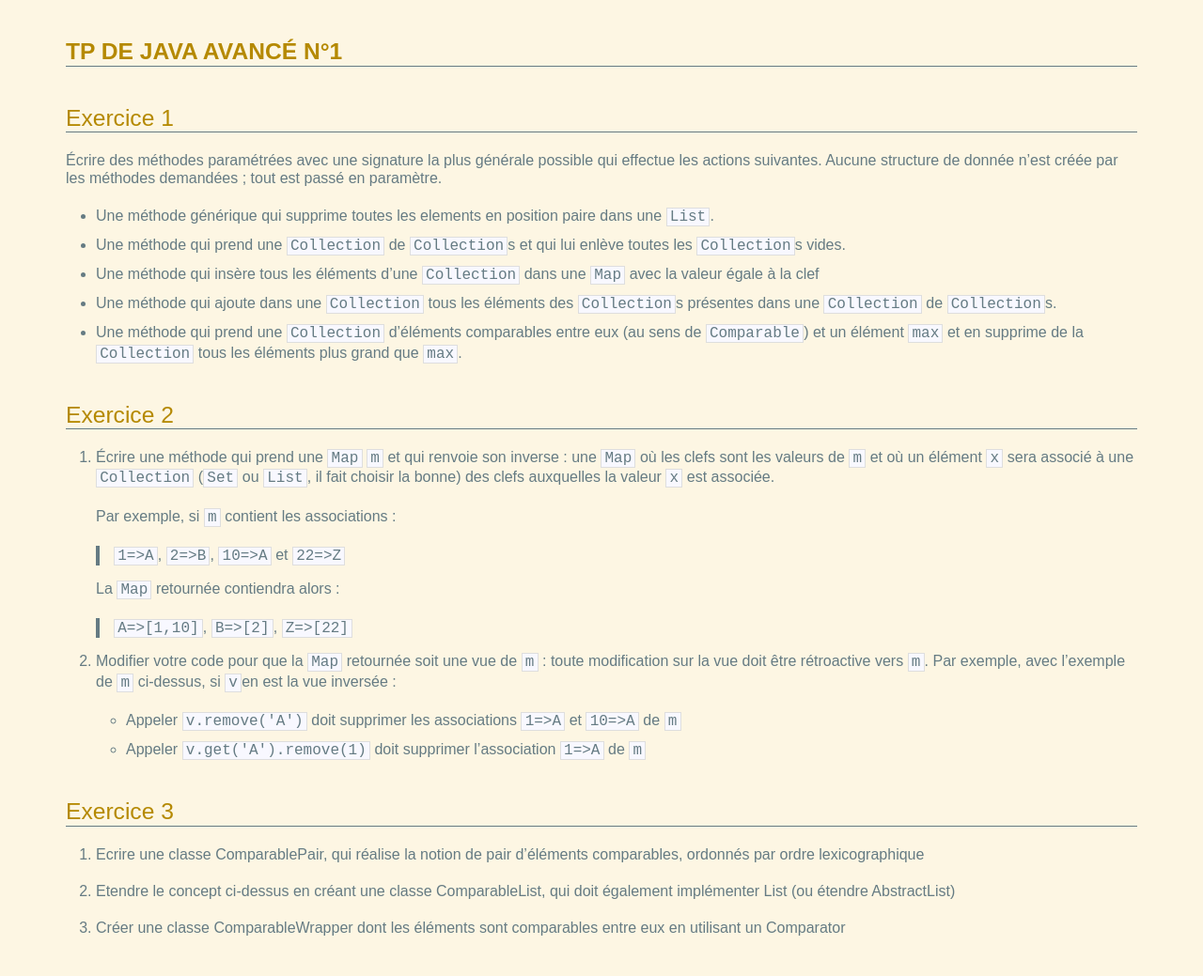
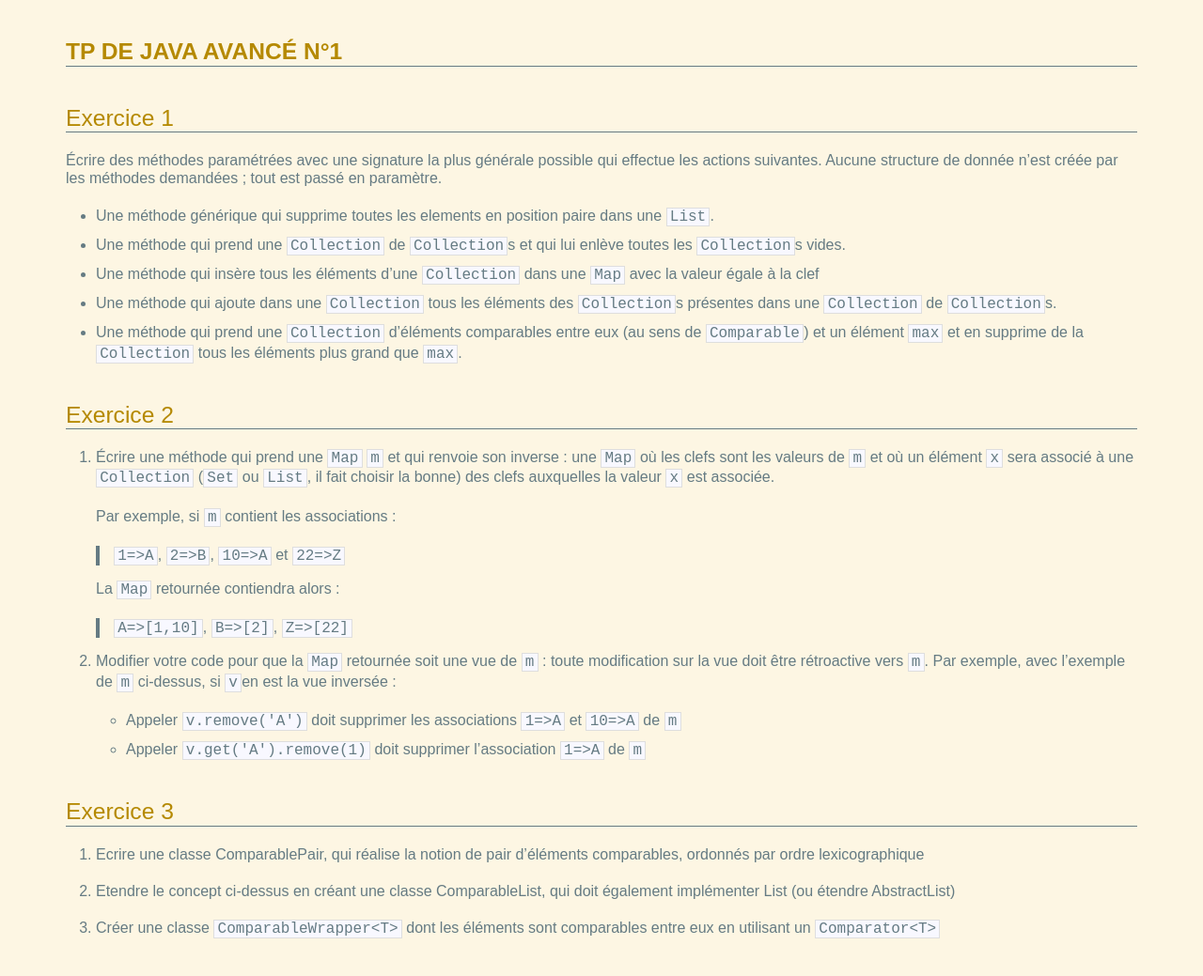
Before and after one commit to lacl-upec/m1javaa, a Jekyll site: the page built from _posts/2015-09-10-TP 1.md, in a window 1280 px wide. Shown: the whole page at 94% size. Built offline with Jekyll 4.4.1, drawn with Linux system fonts in a browser that asks for light colours.

```diff
--- a/_posts/2015-09-10-TP 1.md
+++ b/_posts/2015-09-10-TP 1.md
@@ -37,4 +37,4 @@ Exercice 3
 
 2. Etendre le concept ci-dessus en créant une classe ComparableList, qui doit également implémenter List (ou étendre AbstractList)
 
-3. Créer une classe ComparableWrapper<T> dont les éléments  sont comparables entre eux en utilisant un Comparator<T>
+3. Créer une classe `ComparableWrapper<T>` dont les éléments  sont comparables entre eux en utilisant un `Comparator<T>`
```
